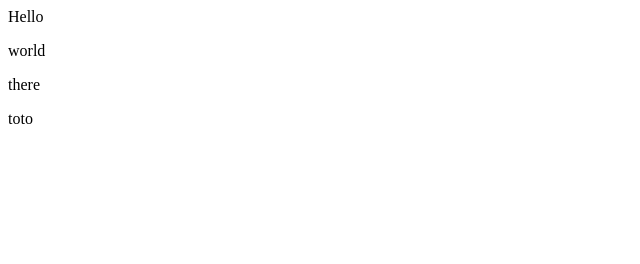
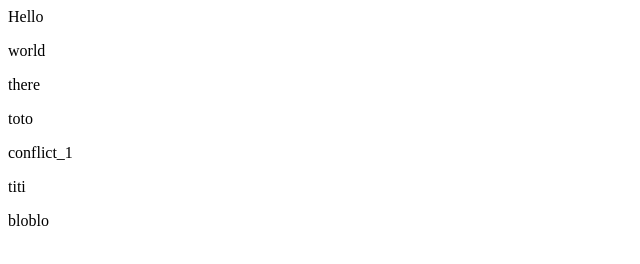
Before and after one commit to ayoubeb01/demo-repo, a plain HTML site: page index.html in a window 1280 px wide. Shown: the whole page, without its empty margins (0-640 px from the left). Drawn offline with Linux system fonts and the light colour scheme.

Commit message:
push on branch aleardy merged

```diff
--- a/index.html
+++ b/index.html
@@ -2,3 +2,6 @@
 <p>world</p>
 <p>there</p>
 <p>toto</p>
+<p>conflict_1</p>
+<p>titi</p>
+<p>bloblo</p>
```
